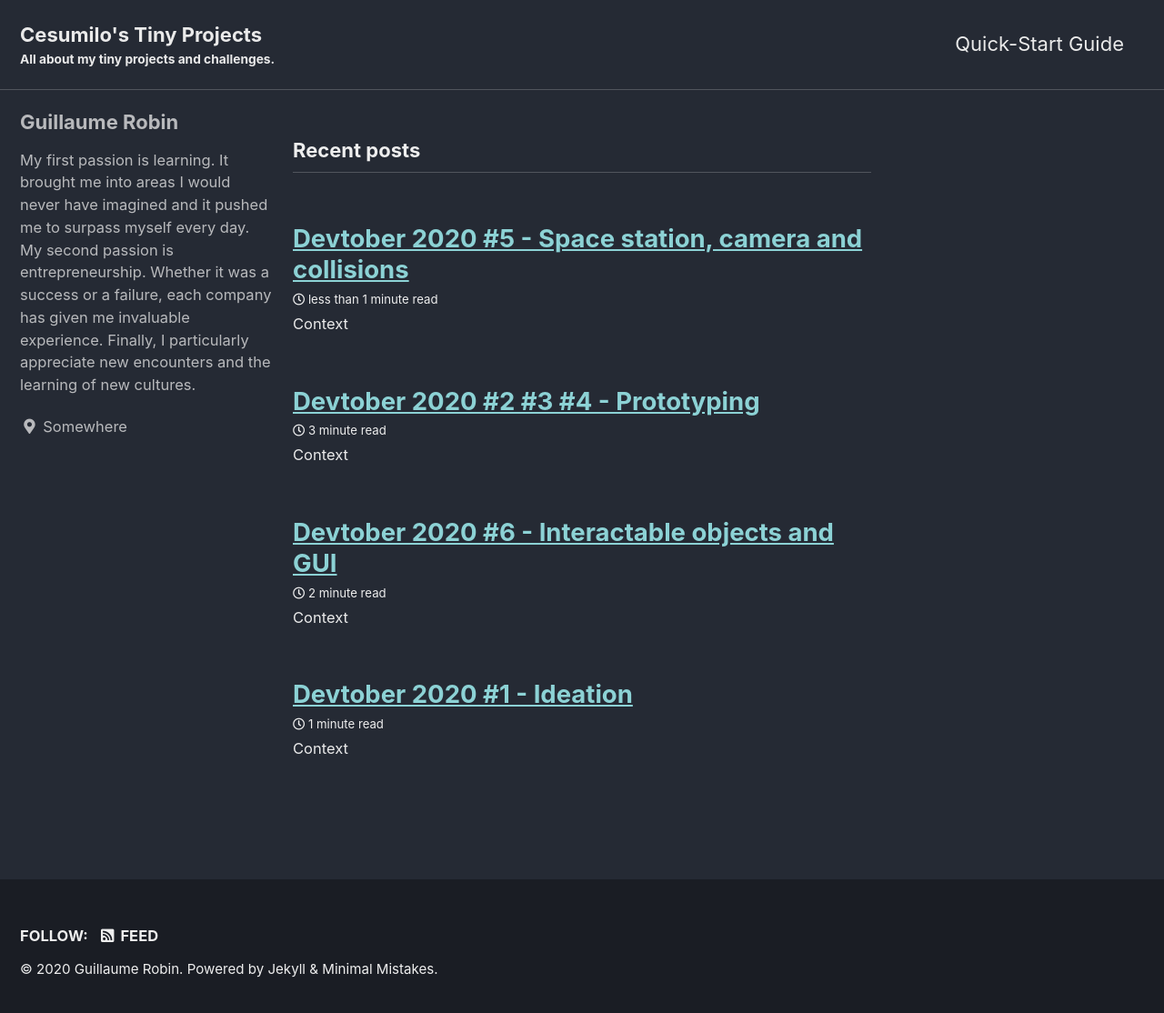
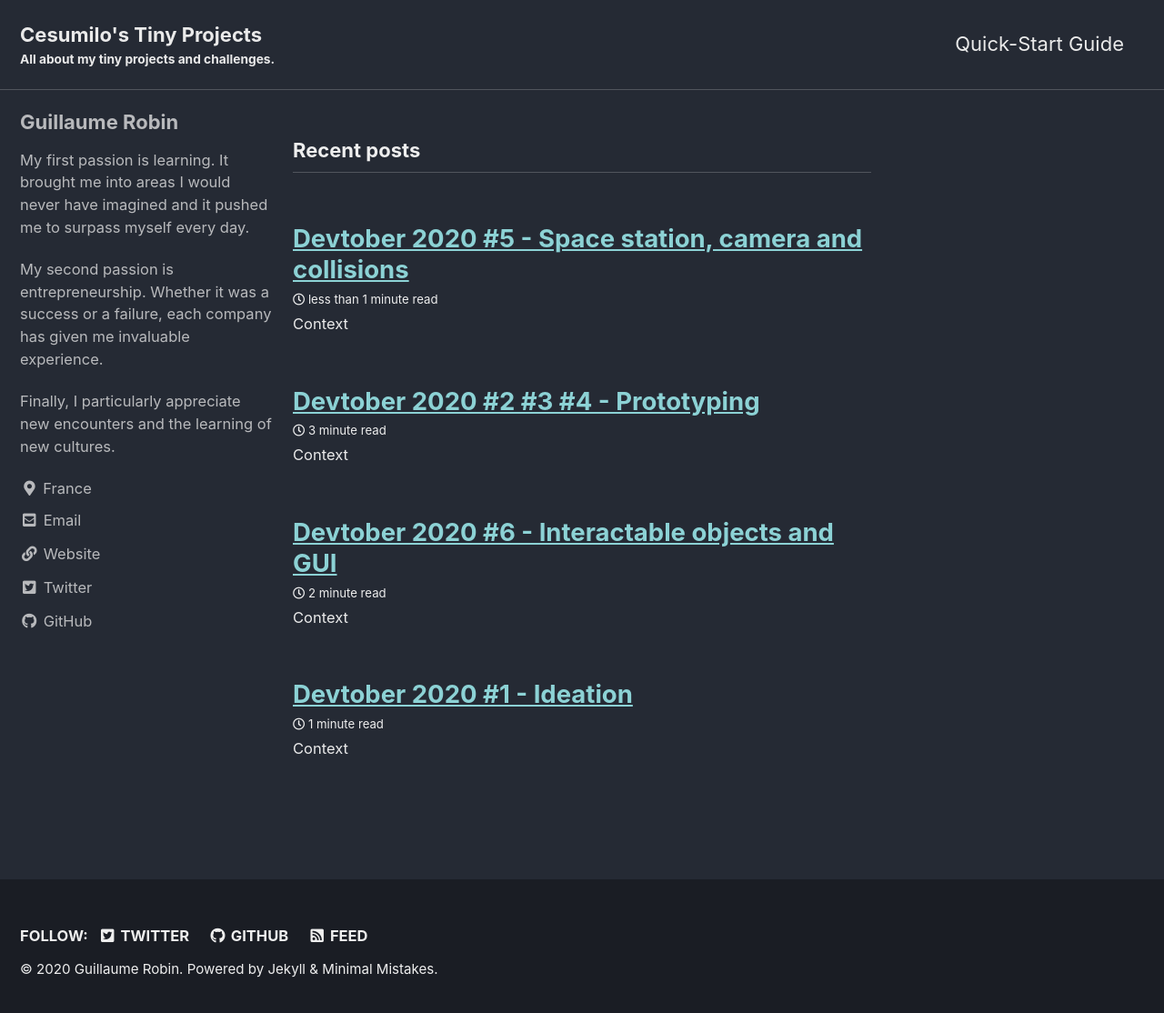
Before and after one commit to cesumilo/cesumilo.github.io, a Jekyll site: the page built from index.html, in a window 1280 px wide and 1122 px high. Shown: the top 1114 px of the window at 91% size. Built offline with Jekyll 4.4.1, drawn with Linux system fonts in a browser that asks for light colours; cached includes are drawn as plain includes; the list of posts is cut into pages by our own code; some of the changed lines change nothing that is shown.

Commit message:
Update config

```diff
--- a/_config.yml
+++ b/_config.yml
@@ -70,7 +70,7 @@ naver_site_verification  :
 
 # Social Sharing
 twitter:
-  username               :
+  username               : "cesumilo"
 facebook:
   username               :
   app_id                 :
@@ -85,39 +85,35 @@ social:
 
 # Analytics
 analytics:
-  provider               : false # false (default), "google", "google-universal", "google-gtag", "custom"
+  provider               : "google"
   google:
-    tracking_id          :
-    anonymize_ip         : # true, false (default)
+    tracking_id          : "UA-96590008-1"
+    anonymize_ip         : true
 
 
 # Site Author
 author:
   name             : "Guillaume Robin"
   avatar           : # path of avatar image, e.g. "/assets/images/bio-photo.jpg"
-  bio              : "My first passion is learning. It brought me into areas I would never have imagined and it pushed me to surpass myself every day.
-
-My second passion is entrepreneurship. Whether it was a success or a failure, each company has given me invaluable experience.
-
-Finally, I particularly appreciate new encounters and the learning of new cultures."
-  location         : "Somewhere"
+  bio              : "My first passion is learning. It brought me into areas I would never have imagined and it pushed me to surpass myself every day.\n\nMy second passion is entrepreneurship. Whether it was a success or a failure, each company has given me invaluable experience.\n\nFinally, I particularly appreciate new encounters and the learning of new cultures."
+  location         : "France"
   email            :
   links:
     - label: "Email"
       icon: "fas fa-fw fa-envelope-square"
-      # url: "mailto:your.name@email.com"
+      url: "mailto:robinguillaume.pro@gmail.com"
     - label: "Website"
       icon: "fas fa-fw fa-link"
-      # url: "https://your-website.com"
+      url: "https://cesumilo.github.io"
     - label: "Twitter"
       icon: "fab fa-fw fa-twitter-square"
-      # url: "https://twitter.com/"
+      url: "https://twitter.com/cesumilo"
     - label: "Facebook"
       icon: "fab fa-fw fa-facebook-square"
       # url: "https://facebook.com/"
     - label: "GitHub"
       icon: "fab fa-fw fa-github"
-      # url: "https://github.com/"
+      url: "https://github.com/cesumilo"
     - label: "Instagram"
       icon: "fab fa-fw fa-instagram"
       # url: "https://instagram.com/"
@@ -127,13 +123,13 @@ footer:
   links:
     - label: "Twitter"
       icon: "fab fa-fw fa-twitter-square"
-      # url:
+      url: "https://twitter.com/cesumilo"
     - label: "Facebook"
       icon: "fab fa-fw fa-facebook-square"
       # url:
     - label: "GitHub"
       icon: "fab fa-fw fa-github"
-      # url:
+      url: "https://github.com/cesumilo"
     - label: "GitLab"
       icon: "fab fa-fw fa-gitlab"
       # url:
```
